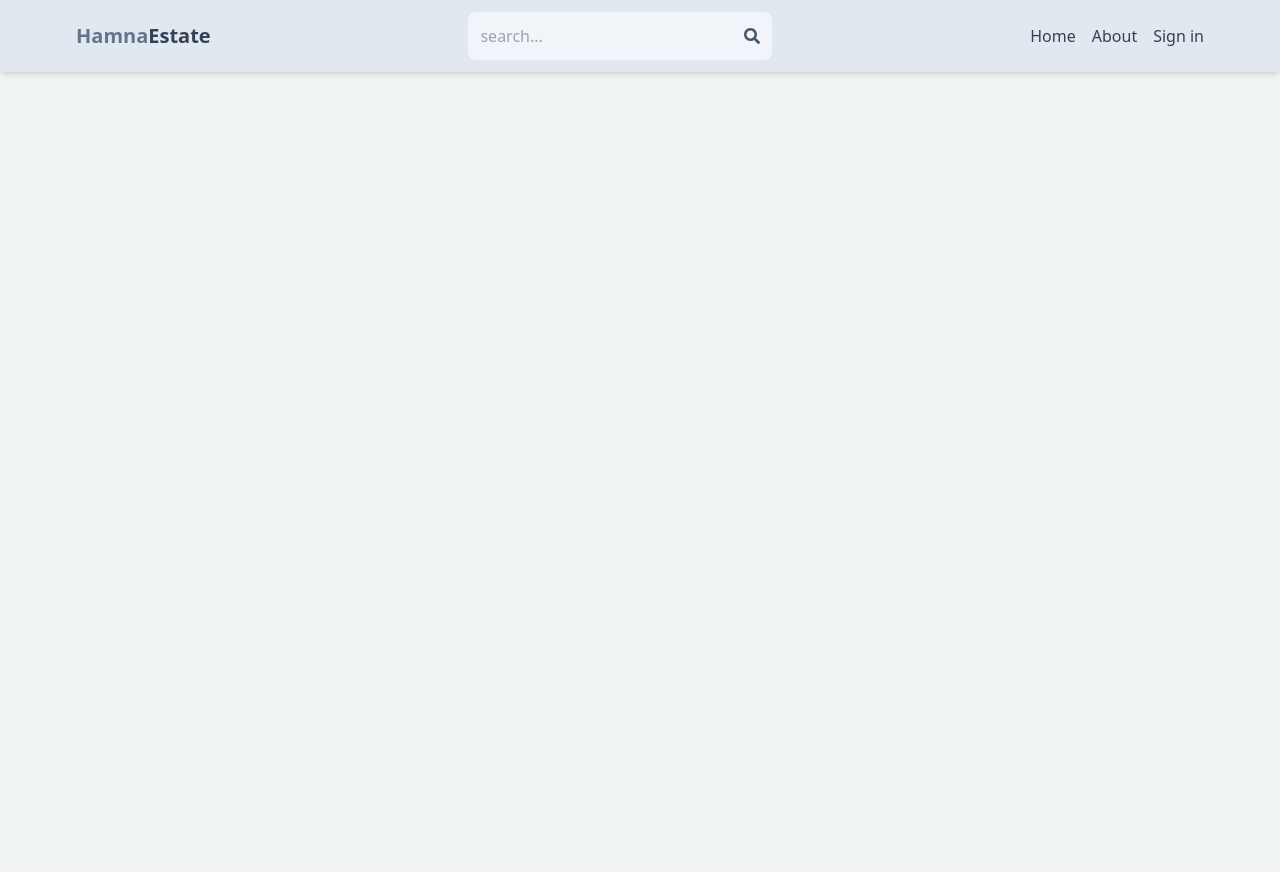
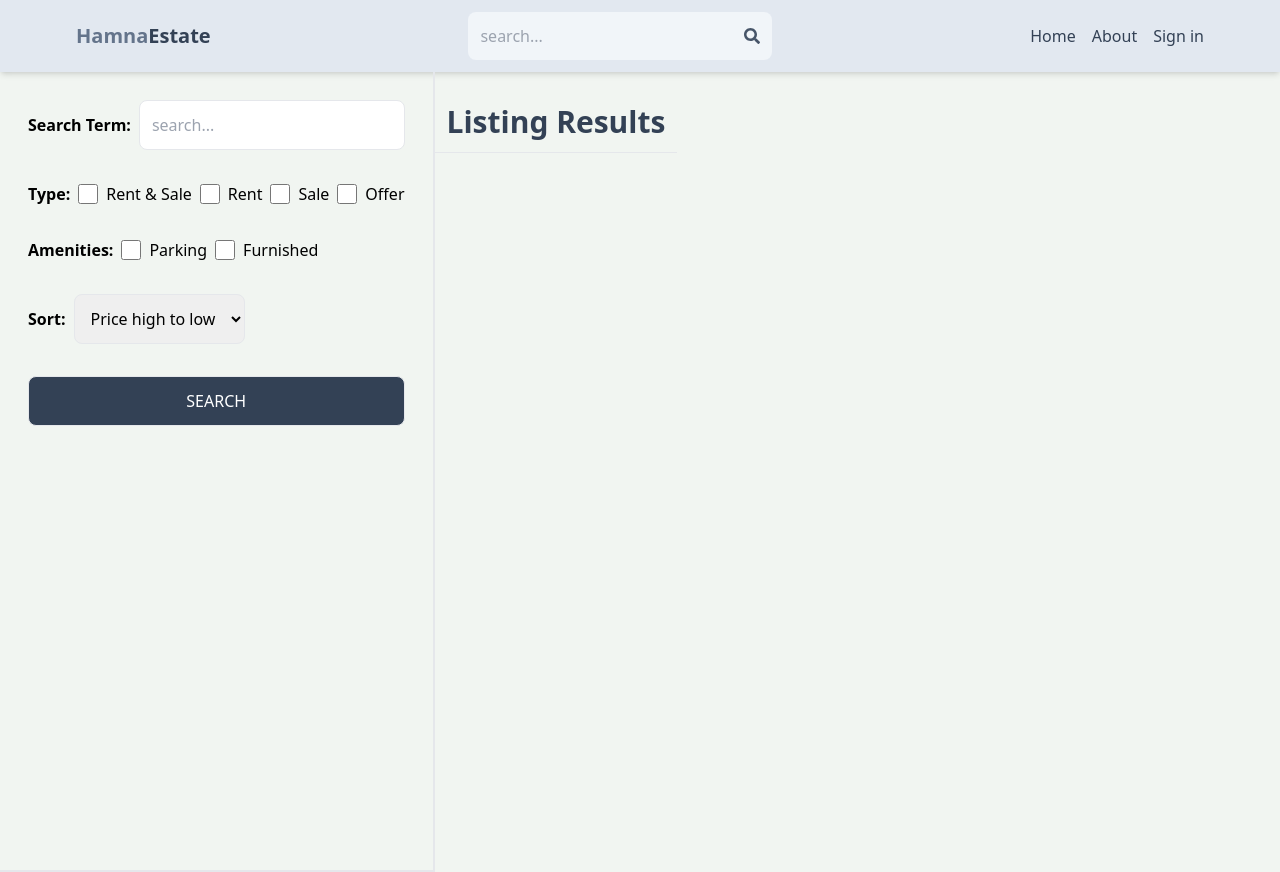
Before and after one commit to Hamna-Tanveer/MERN-ESTATE, a React (Vite) app in the folder client/: page /search in a window 1280 px wide. Before the commit the page ends 800 px from the top, so only its background shows below. Built offline with nearby package versions, Linux system fonts and the light colour scheme; no server answers.

Commit message:
Create search page UI

```diff
--- a/client/src/App.jsx
+++ b/client/src/App.jsx
@@ -9,6 +9,7 @@
 import CreateListing from "./pages/CreateListing";
 import UpdateListing from "./pages/UpdateListing";
 import Listing from "./pages/Listing";
+import Search from "./pages/Search";
 export default function App() {
   return (
     <BrowserRouter>
@@ -19,6 +20,7 @@
         <Route path="/signup" element={<Signup />} />
         <Route path="/about" element={<About />} />
         <Route path="/listing/:listingId" element={<Listing />} />
+        <Route path="/search" element={<Search />} />
         <Route element={<PrivateRoute />}>
           <Route path="/profile" element={<Profile />} />
           <Route path="/create-listing" element={<CreateListing />} />
--- /dev/null
+++ b/client/src/pages/Search.jsx
@@ -0,0 +1,72 @@
+import React from "react";
+
+export default function Search() {
+  return (
+    <div className="flex flex-col md:flex-row">
+      <div className="p-7 border-b-2 md:border-r-2 md:min-h-screen">
+        <form className="flex flex-col gap-8">
+          <div className="flex items-center gap-2">
+            <label className="whitespace-nowrap font-semibold">
+              Search Term:
+            </label>
+            <input
+              type="text"
+              id="searchTerm"
+              placeholder="search..."
+              className="border rounded-lg p-3 w-full "
+            />
+          </div>
+          <div className="flex gap-2 flex-wrap items-center ">
+            <label className="font-semibold">Type:</label>
+            <div className="flex gap-2">
+              <input type="checkbox" id="all" className="w-5" />
+              <span>Rent & Sale</span>
+            </div>
+            <div className="flex gap-2">
+              <input type="checkbox" id="rent" className="w-5" />
+              <span>Rent</span>
+            </div>
+            <div className="flex gap-2">
+              <input type="checkbox" id="sale" className="w-5" />
+              <span> Sale</span>
+            </div>
+            <div className="flex gap-2">
+              <input type="checkbox" id="offer" className="w-5" />
+              <span>Offer</span>
+            </div>
+          </div>
+
+          <div className="flex gap-2 flex-wrap items-center ">
+            <label className="font-semibold">Amenities:</label>
+            <div className="flex gap-2">
+              <input type="checkbox" id="parking" className="w-5" />
+              <span>Parking</span>
+            </div>
+            <div className="flex gap-2">
+              <input type="checkbox" id="furnished" className="w-5" />
+              <span>Furnished</span>
+            </div>
+          </div>
+
+          <div className="flex items-center gap-2">
+            <label className="font-semibold">Sort:</label>
+            <select id="sort_order" className="border rounded-lg p-3">
+              <option value="">Price high to low</option>
+              <option value="">Price low to high</option>
+              <option value="">Latest</option>
+              <option value="">Oldest</option>
+            </select>
+          </div>
+          <button className="border rounded-lg bg-slate-700 text-white hover:opacity-95 p-3 uppercase">
+            Search
+          </button>
+        </form>
+      </div>
+      <div className="">
+        <h1 className="text-3xl font-semibold border-b p-3 text-slate-700 mt-5">
+          Listing Results
+        </h1>
+      </div>
+    </div>
+  );
+}
```
